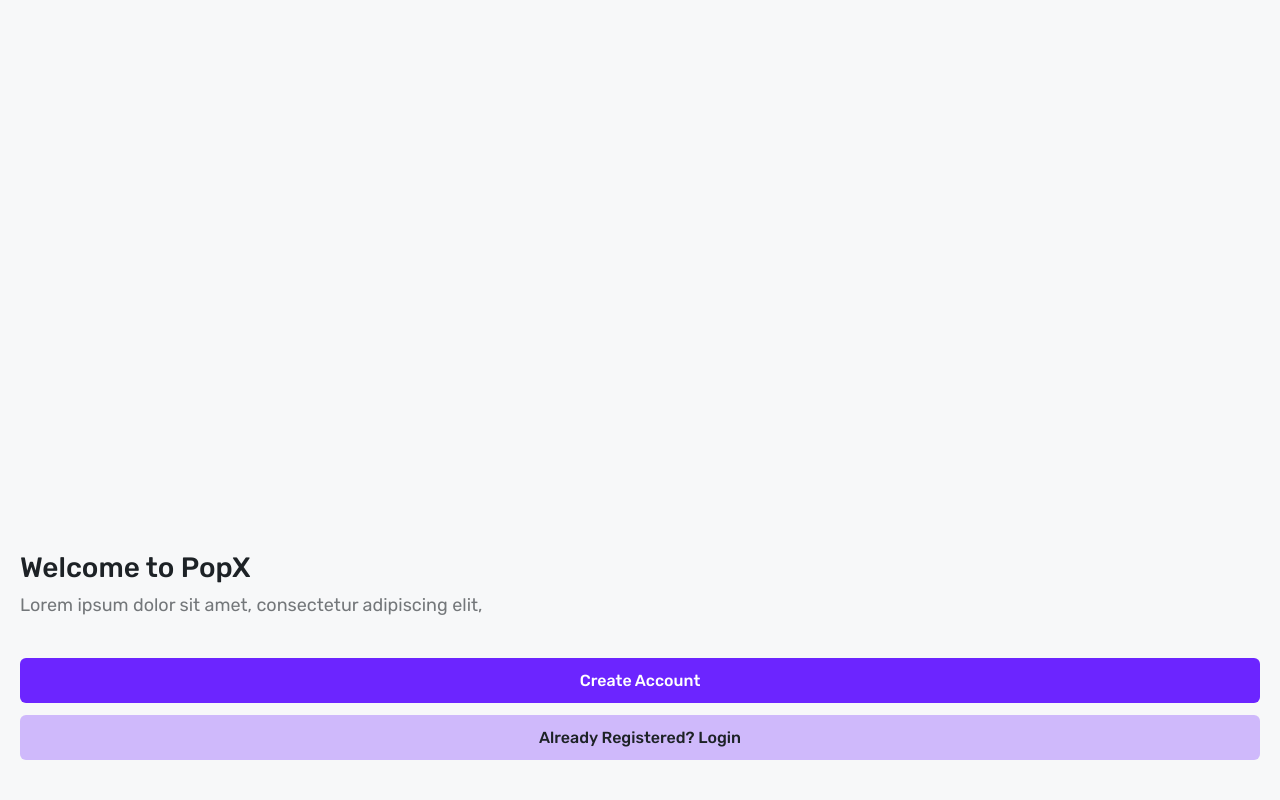
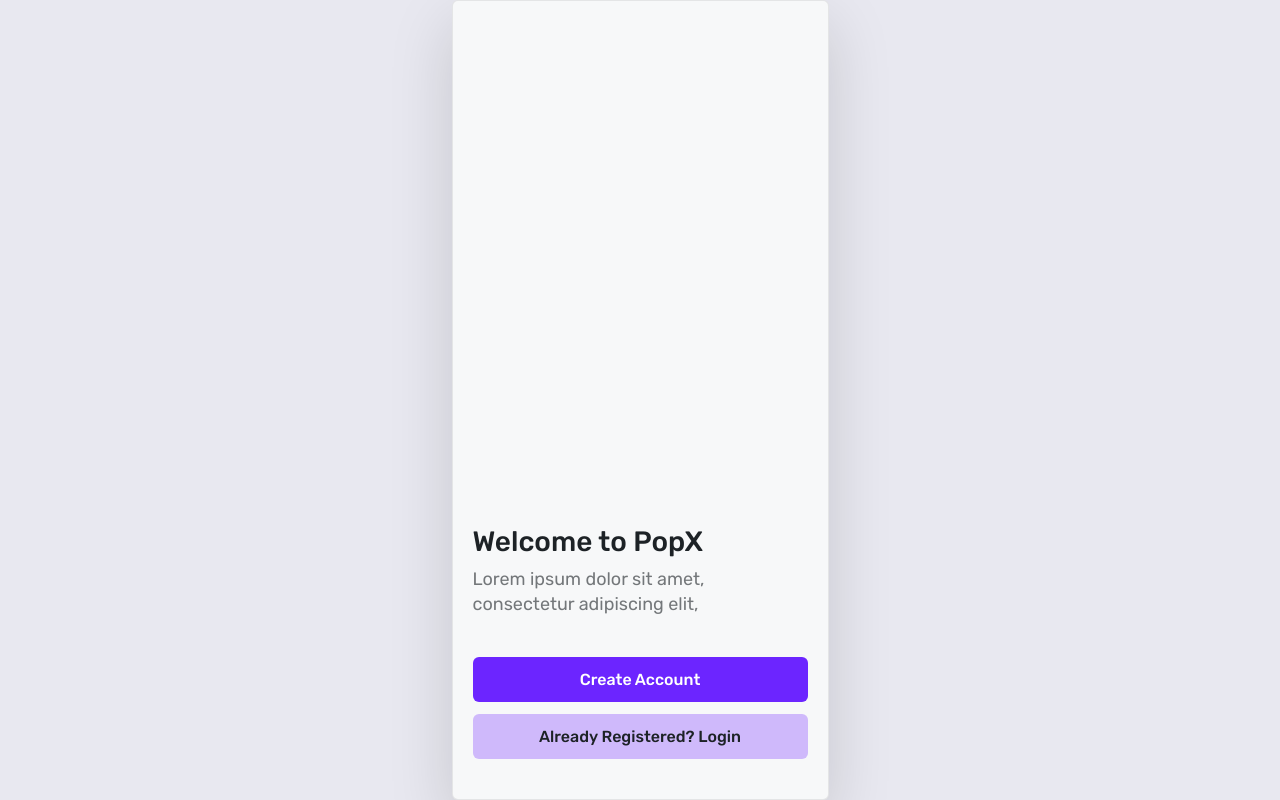
Before and after one commit to singh-kashish/react-adobeXD, a React (Vite) app: page / in a window 1280 px wide. Built offline with nearby package versions, Linux system fonts and the light colour scheme.

Commit message:
Fixed height issue with applayout

```diff
--- a/src/components/AppLayout/AppLayout.module.css
+++ b/src/components/AppLayout/AppLayout.module.css
@@ -12,9 +12,9 @@
 
 .phoneFrame {
   width: 100%;
-  max-width: 375px;
+  max-width: 377px;
   height: 100vh;
-  max-height: 812px;
+  max-height: 814px;
   background-color: #F7F8F9;
   position: relative;
   overflow-x: hidden;
@@ -28,7 +28,7 @@
   transition: all 0.3s ease;
 }
 
-@media (max-width: 450px), (max-height: 820px) {
+@media (max-width: 430px) {
   .wrapper {
     padding: 0;
     background-color: #F7F8F9;
```
Also changed, not shown: vercel.json (added).
